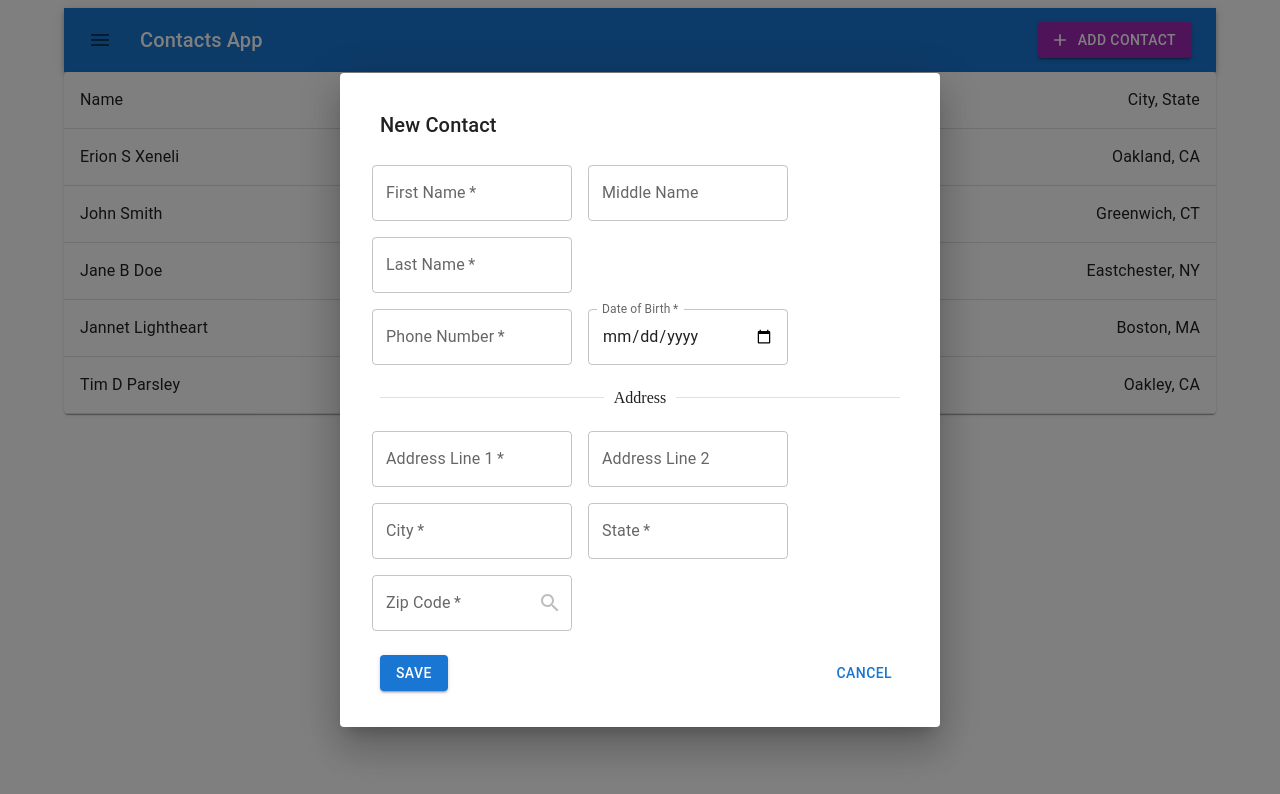
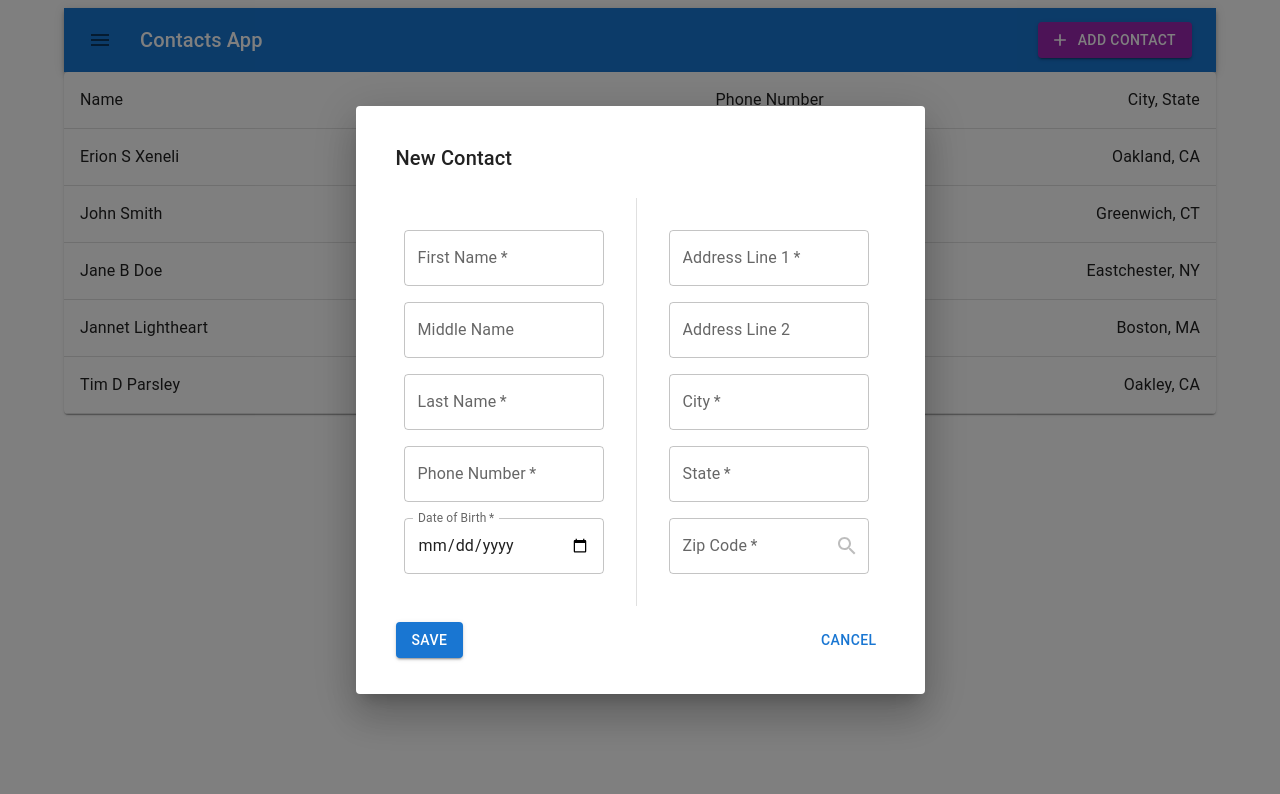
Before and after one commit to Erion-X/contacts-app, a React (Create React App) app: page / in a window 1280 px wide. Both pictures are taken after a click on the button "ADD CONTACT". Shown: the top 794 px of the page. Built offline with nearby package versions, Linux system fonts and the light colour scheme.

Commit message:
Improved MUI form layout for aesthetic purposes

```diff
--- a/src/Form.js
+++ b/src/Form.js
@@ -12,6 +12,12 @@ import Divider from '@mui/material/Divider';
 import Typography from '@mui/material/Typography';
 import Grid from '@mui/material/Grid';
 import List from '@mui/material/List';
+import Stack from '@mui/material/Stack';
+import MapIcon from '@mui/icons-material/Map';
+import Card from '@mui/material/Card';
+import Paper from '@mui/material/Paper';
+import ListItem from '@mui/material/ListItem';
+import { styled } from '@mui/material/styles';
 
 export default function Form(
   selectedContact,
@@ -55,20 +61,6 @@ export default function Form(
         '& .MuiTextField-root': { m: 1, width: '25ch' },
       }}
     >
-      <div>
-        {Object.keys(errors).length > 0 && (
-          <div>
-            <List dense={'true'} fontSize={'small'}>
-              Please fix the following errors:
-              {Object.values(errors).map((error, index) => (
-                <Typography fontSize={'small'} key={index}>
-                  {error.message}
-                </Typography>
-              ))}
-            </List>
-          </div>
-        )}
-      </div>
       <Box
         display="flex"
         justifyContent="space-between"
@@ -85,12 +77,34 @@ export default function Form(
         ) : null}
       </Box>
 
-      <Grid>
+      <Box marginLeft={5} padding={1}>
+        <Grid container spacing={1}>
+          {Object.keys(errors).length > 0 && (
+            <span>
+              <Typography>Please fix the following errors:</Typography>
+              {Object.values(errors).map((error, index) => (
+                <Box xs="auto">
+                  <Typography fontSize={'small'} key={index}>
+                    {error.message}
+                  </Typography>
+                </Box>
+              ))}
+            </span>
+          )}
+        </Grid>
+      </Box>
+
+      <Grid container spacing={1}>
+        <Box padding={3}>
+          <Stack spacing={2}>
             <TextField
+              fullWidth
               label="First Name"
               name="firstName"
               required
-          {...register('firstName', { required: 'First name is required' })}
+              {...register('firstName', {
+                required: 'First name is required',
+              })}
               error={Boolean(errors.firstName)}
               helperText={errors.firstName?.message}
             />
@@ -105,11 +119,12 @@ export default function Form(
               label="Last Name"
               name="lastName"
               required
-          {...register('lastName', { required: 'Last name is required' })}
+              {...register('lastName', {
+                required: 'Last name is required',
+              })}
               error={Boolean(errors.lastName)}
               helperText={errors.lastName?.message}
             />
-      </Grid>
 
             {PhoneNumber(
               register,
@@ -121,24 +136,31 @@ export default function Form(
             )}
 
             {DOBPicker(register, errors)}
+          </Stack>
+        </Box>
 
-      <Box my={2}>
-        <Divider variant="middle">Address</Divider>
-      </Box>
+        <Divider orientation="vertical" flexItem></Divider>
+
+        <Box padding={3}>
+          <Stack spacing={2}>
             <TextField
+              fullWidth
               label="Address Line 1"
               name="addressLn1"
               required
-        {...register('addressLn1', { required: 'Address is required' })}
+              {...register('addressLn1', {
+                required: 'Address is required',
+              })}
               error={Boolean(errors.addressLn1)}
               helperText={errors.addressLn1?.message}
             />
+
             <TextField
               label="Address Line 2"
               name="addressLn2"
               {...register('addressLn2')}
             />
-      <Grid>
+
             <TextField
               label="City"
               name="city"
@@ -150,6 +172,7 @@ export default function Form(
               error={Boolean(errors.city)}
               helperText={errors.city?.message}
             />
+
             <TextField
               label="State"
               name="state"
@@ -163,8 +186,10 @@ export default function Form(
             />
 
             {ZipCode(register, errors, watch, setValue, trigger, alertFeedback)}
+          </Stack>
+        </Box>
       </Grid>
-
+      <Grid></Grid>
       <Box
         display="flex"
         justifyContent="space-between"
--- a/src/Popup.js
+++ b/src/Popup.js
@@ -33,7 +33,7 @@ export default function Popup(
   }
 
   return (
-    <Dialog open={openForm} maxWidth="sm">
+    <Dialog open={openForm} maxWidth="md">
       <DialogContent>
         {Form(
           selectedContact,
```
Lines whose indentation alone changed are shown as unchanged.
